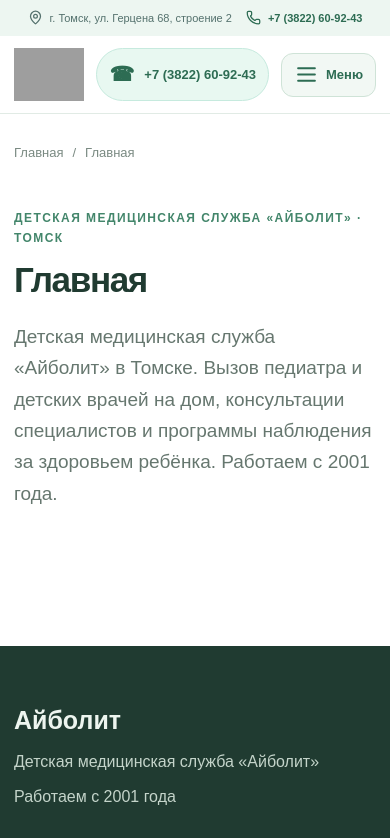
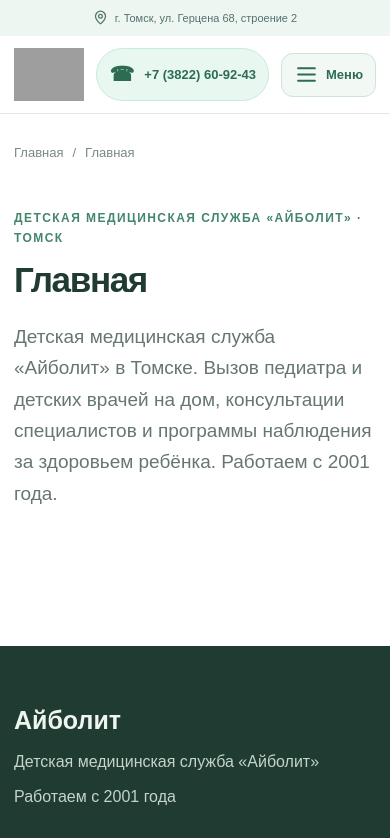
Before and after one commit to Shuman-Olga/aibolit70-ts, a Next.js app: page / in a window 390 px wide. Shown: the top 838 px of the page. Built offline with nearby package versions, Linux system fonts and the light colour scheme; grey boxes are pictures that could not be loaded.

Commit message:
Remove phone from top information strip

```diff
--- a/src/components/site-header.tsx
+++ b/src/components/site-header.tsx
@@ -145,7 +145,6 @@ export function SiteHeader() {
         <div className="topline">
           <div className="container topline-inner">
             <span><MapPin size={15} /> г. {SITE_ADDRESS.city}, {SITE_ADDRESS.street}</span>
-            <a href={PHONE_HREF}><Phone size={15} /> {SITE_PHONE}</a>
             <span className="hours"><Clock3 size={15} /> {SITE_HOURS.weekdays} · {SITE_HOURS.saturday}</span>
           </div>
         </div>
```
